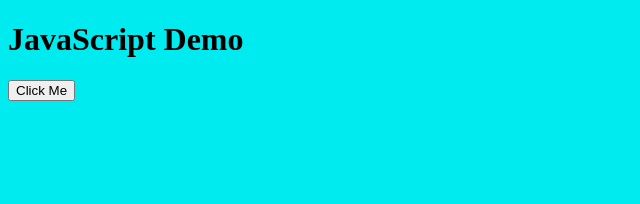
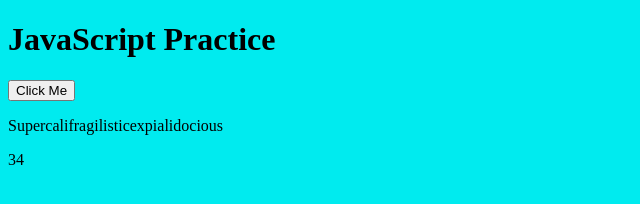
Before and after one commit to Dbearheart/javascript-practice, a plain HTML site: page index.html in a window 1280 px wide. Shown: the whole page, without its empty margins (0-640 px from the left). Drawn offline with Linux system fonts and the light colour scheme.

Commit message:
added number & BigInt to Day 2 daily challenge

```diff
--- a/index.html
+++ b/index.html
@@ -6,10 +6,18 @@
     <meta name="viewport" content="width=device-width, initial-scale=1.0">
     <link rel="stylesheet" href="./css/style.css">
     <script src="./js/script.js"></script>
-    <title>JavaScript-Practice</title>
+    <title>JavaScript-Practice Day 2</title>
 </head>
 <body>
-    <h1>JavaScript Demo</h1>
+    <h1>JavaScript Practice</h1>
     <button>Click Me</button>
+    <p>Supercalifragilisticexpialidocious</p>
+    <p id="text-counter"></p>
+    <script>
+        let text = "Supercalifragilisticexpialidocious";
+        let length = text.length;
+
+        document.getElementById("text-counter").innerHTML = length;
+    </script>
 </body>
 </html>
```
Also changed, not shown: js/script.js (+7 -2 lines).
